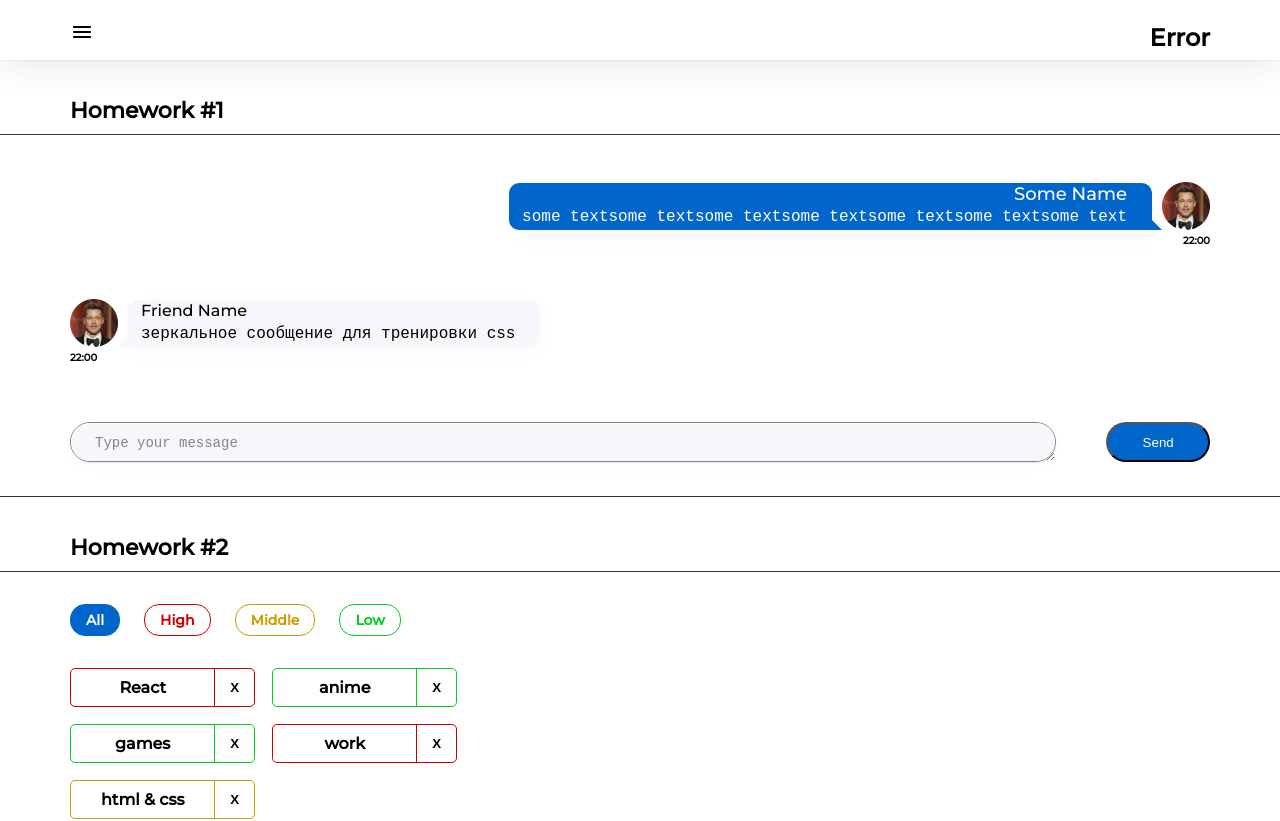
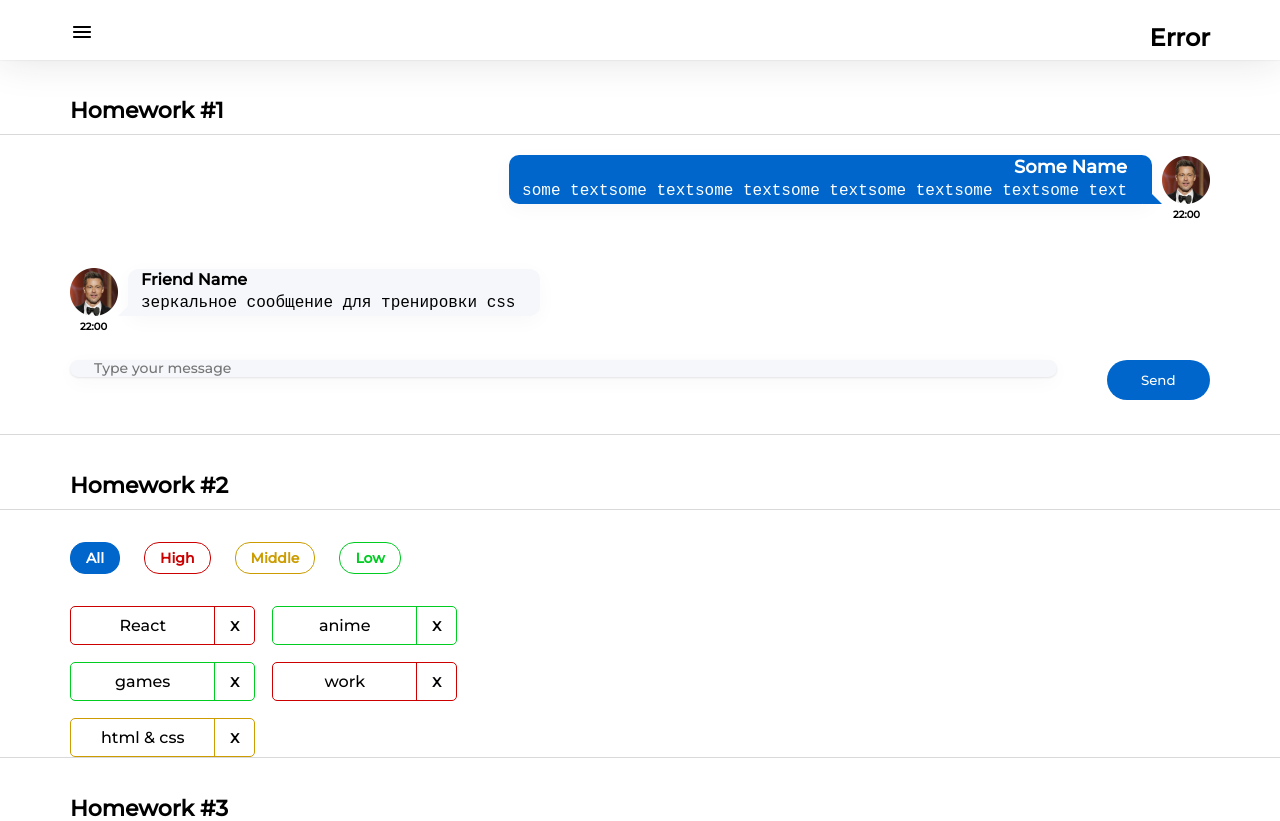
Before and after one commit to JuliaMargunova/hws2-master, a React (Create React App) app: page /#/ in a window 1280 px wide. Shown: the top 821 px of the page. Built offline with nearby package versions, Linux system fonts and the light colour scheme.

Commit message:
changed style

```diff
--- a/package.json
+++ b/package.json
@@ -16,6 +16,7 @@
     "@types/react-dom": "18.0.6",
     "@types/uuid": "8.3.4",
     "axios": "0.27.2",
+    "deploy": "^1.0.3",
     "gh-pages": "4.0.0",
     "react": "18.2.0",
     "react-dom": "18.2.0",
@@ -31,7 +32,6 @@
     "start": "react-scripts start",
     "build": "react-scripts build",
     "test": "react-scripts test",
-
     "eject": "react-scripts eject",
     "predeploy": "npm run build",
     "deploy": "gh-pages -d build"
--- a/src/s1-main/App.module.css
+++ b/src/s1-main/App.module.css
@@ -1,11 +1,28 @@
+*{padding:0;margin:0;border:0;}
+*,*:before,*:after{-moz-box-sizing:border-box;-webkit-box-sizing:border-box;box-sizing:border-box;}
+:focus,:active{outline:none;}
+a:focus,a:active{outline:none;}
+nav,footer,header,aside{display:block;}
+html,body{height:100%;width:100%;font-size:100%;line-height:1;font-size:14px;-ms-text-size-adjust:100%;-moz-text-size-adjust:100%;-webkit-text-size-adjust:100%;}
+input::-ms-clear{display:none;}
+button{cursor:pointer;}
+button::-moz-focus-inner{padding:0;border:0;}
+a,a:visited{text-decoration:none;}
+a:hover{text-decoration:none;}
+ul li{list-style:none;}
+img{vertical-align:top;}
+h1,h2,h3,h4,h5,h6{font-size:inherit;font-weight:inherit;}
+input,button,textarea{font-family:inherit;}
 
 body {
     font-family: 'Montserrat';
-    font-style: normal;
-    font-weight: 600;
-    line-height: 22px;
+    font-weight: 400;
+    font-size: 16px;
+    line-height: 20px;
 }
-
+button{
+    border: none;
+}
 .App {
     --header_height: 60px;
     /*margin: 10% 70px;*/
@@ -14,12 +31,13 @@ body {
 .hw {
     display: flex;
     flex-direction: column;
-    border-bottom: 1px solid #333;
-    border-top: 1px solid #333;
-    padding: 0px 70px 34px;
+    border-bottom: 1px solid #D9D9D9;
+    border-top: 1px solid #D9D9D9;
+    padding: 0px 70px;
 }
 
 .hwTitle {
+    font-weight: 600;
     font-size: 22px;
     line-height: 27px;
     padding: 37px 70px 10px;
--- a/src/s2-homeworks/hw01/friend-message/FriendMessage.module.css
+++ b/src/s2-homeworks/hw01/friend-message/FriendMessage.module.css
@@ -18,9 +18,6 @@
     margin-left: 10px;
     position: relative;
     border-radius: 10px;
-    font-weight: 400;
-    font-size: 16px;
-    line-height: 20px;
 }
 
 .friendText:after {
@@ -34,6 +31,9 @@
 }
 
 .friendName {
+    font-weight: 600;
+    font-size: 16px;
+    line-height: 20px;
     margin: 1px 25px 3px 13px;
 }
 
@@ -42,5 +42,10 @@
 }
 
 .friendTime {
+    display: block;
+    text-align: left;
+    font-weight: 600;
     font-size: 10px;
+    line-height: 12px;
+    margin: 5px 0 0 10px;
 }
--- a/src/s2-homeworks/hw01/message-sender/MessageSender.module.css
+++ b/src/s2-homeworks/hw01/message-sender/MessageSender.module.css
@@ -1,22 +1,23 @@
 .sendForm {
     display: flex;
     justify-content: space-between;
-    margin-top: 53px;
+    margin: 27px 0 34px;
 }
 
 .textarea {
     background: #F5F7FB;
-    box-shadow: 0px 5px 20px rgba(29, 33, 38, 0.03), 0px 1px 2px rgba(29, 33, 38, 0.1);
-    border-radius: 20px;
-    width: 100%;
-    margin-right: 50px;
+    color: #00000099;
     height: 40px;
     font-weight: 400;
     font-size: 14px;
     line-height: 17px;
-    color: rgba(0, 0, 0, 0.6);
-    opacity: 0.9;
-    padding: 12px 24px 11px 24px;
+    border-radius: 20px;
+    box-shadow: 0px 5px 20px rgba(29, 33, 38, 0.03), 0px 1px 2px rgba(29, 33, 38, 0.1);
+    margin:0 50px 0 0;
+    padding: 0 0 0 24px;
+    resize:none;
+    vertical-align: middle;
+    width: 100%;
 }
 
 .button {
--- a/src/s2-homeworks/hw01/message/Message.module.css
+++ b/src/s2-homeworks/hw01/message/Message.module.css
@@ -1,5 +1,6 @@
 .message {
-    margin-top: 47px;
+    display: flex;
+    flex-direction: column;
 }
 
 .imageAndText {
@@ -7,6 +8,7 @@
     justify-content: flex-end;
     color: #FFFFFF;
     align-items: flex-end;
+    margin: 20px 0 0;
 }
 
 .imageAndText img {
@@ -18,7 +20,6 @@
 .text {
     box-shadow: 0px 5px 20px rgba(29, 33, 38, 0.03);
     background: #0066CC;
-    /*box-shadow:0px 1px 2px rgba(29, 33, 38, 0.1);*/
     margin-right: 10px;
     position: relative;
     border-radius: 10px;
@@ -34,24 +35,84 @@
     bottom: 0px;
     border: 10px solid transparent;
     border-bottom: 10px solid #0066CC;
-
 }
 
 .name {
+    font-family: 'Montserrat';
+    font-weight: 600;
+    font-size: 18px;
+    line-height: 22px;
     text-align: end;
     margin: 1px 25px 3px 13px;
-    font-size: 18px;
 }
 
 .messageText {
     margin: 1px 25px 3px 13px;
-    font-weight: 400;
-    font-size: 16px;
-    line-height: 20px;
 }
 
 .time {
-    text-align: end;
+    display: block;
+    text-align: right;
     font-weight: 600;
     font-size: 10px;
+    line-height: 12px;
+    margin: 5px 10px 0 0px;
 }
+
+/*.message {*/
+/*    margin-top: 47px;*/
+/*}*/
+
+/*.imageAndText {*/
+/*    display: flex;*/
+/*    justify-content: flex-end;*/
+/*    color: #FFFFFF;*/
+/*    align-items: flex-end;*/
+/*}*/
+
+/*.imageAndText img {*/
+/*    order: 2;*/
+/*    width: 48px;*/
+/*    height: 48px;*/
+/*}*/
+
+/*.text {*/
+/*    box-shadow: 0px 5px 20px rgba(29, 33, 38, 0.03);*/
+/*    background: #0066CC;*/
+/*    !*box-shadow:0px 1px 2px rgba(29, 33, 38, 0.1);*!*/
+/*    margin-right: 10px;*/
+/*    position: relative;*/
+/*    border-radius: 10px;*/
+/*    font-weight: 400;*/
+/*    font-size: 16px;*/
+/*    line-height: 20px;*/
+/*}*/
+
+/*.text:after {*/
+/*    content: '';*/
+/*    position: absolute;*/
+/*    right: -10px;*/
+/*    bottom: 0px;*/
+/*    border: 10px solid transparent;*/
+/*    border-bottom: 10px solid #0066CC;*/
+
+/*}*/
+
+/*.name {*/
+/*    text-align: end;*/
+/*    margin: 1px 25px 3px 13px;*/
+/*    font-size: 18px;*/
+/*}*/
+
+/*.messageText {*/
+/*    margin: 1px 25px 3px 13px;*/
+/*    font-weight: 400;*/
+/*    font-size: 16px;*/
+/*    line-height: 20px;*/
+/*}*/
+
+/*.time {*/
+/*    text-align: end;*/
+/*    font-weight: 600;*/
+/*    font-size: 10px;*/
+/*}*/
--- a/src/s2-homeworks/hw05/pages/Junior.tsx
+++ b/src/s2-homeworks/hw05/pages/Junior.tsx
@@ -1,5 +1,5 @@
 import React from 'react'
-// import HW6 from '../../hw06/HW6'
+import HW6 from '../../hw06/HW6'
 // import HW7 from '../../hw07/HW7'
 // import HW8 from '../../hw08/HW8'
 // import HW9 from '../../hw09/HW9'
@@ -7,7 +7,7 @@ import React from 'react'
 function Junior() {
     return (
         <div id={'hw5-page-junior'}>
-            {/*<HW6 />*/}
+            <HW6 />
             {/*<HW7 />*/}
             {/*<HW8 />*/}
             {/*<HW9 />*/}
```
Also changed, not shown: 1 other file (tests, documents, lock files or other folders).
